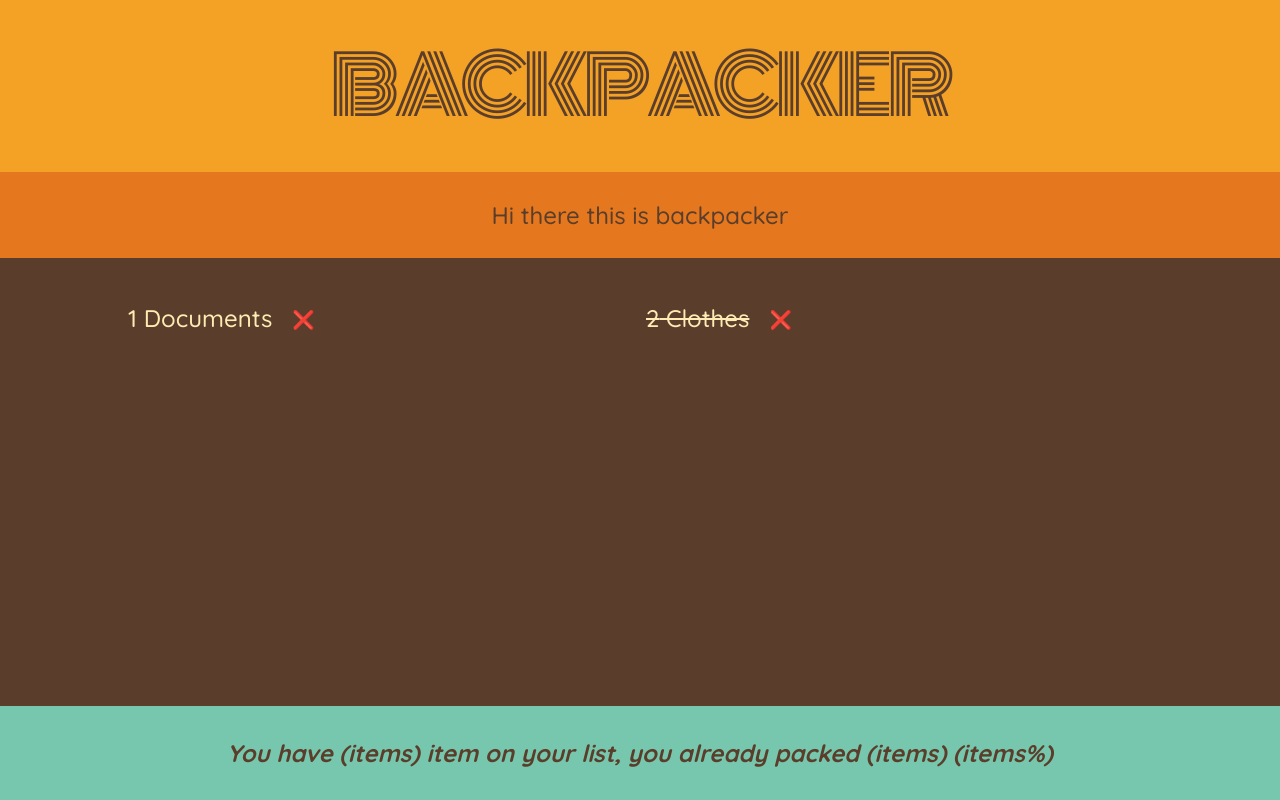
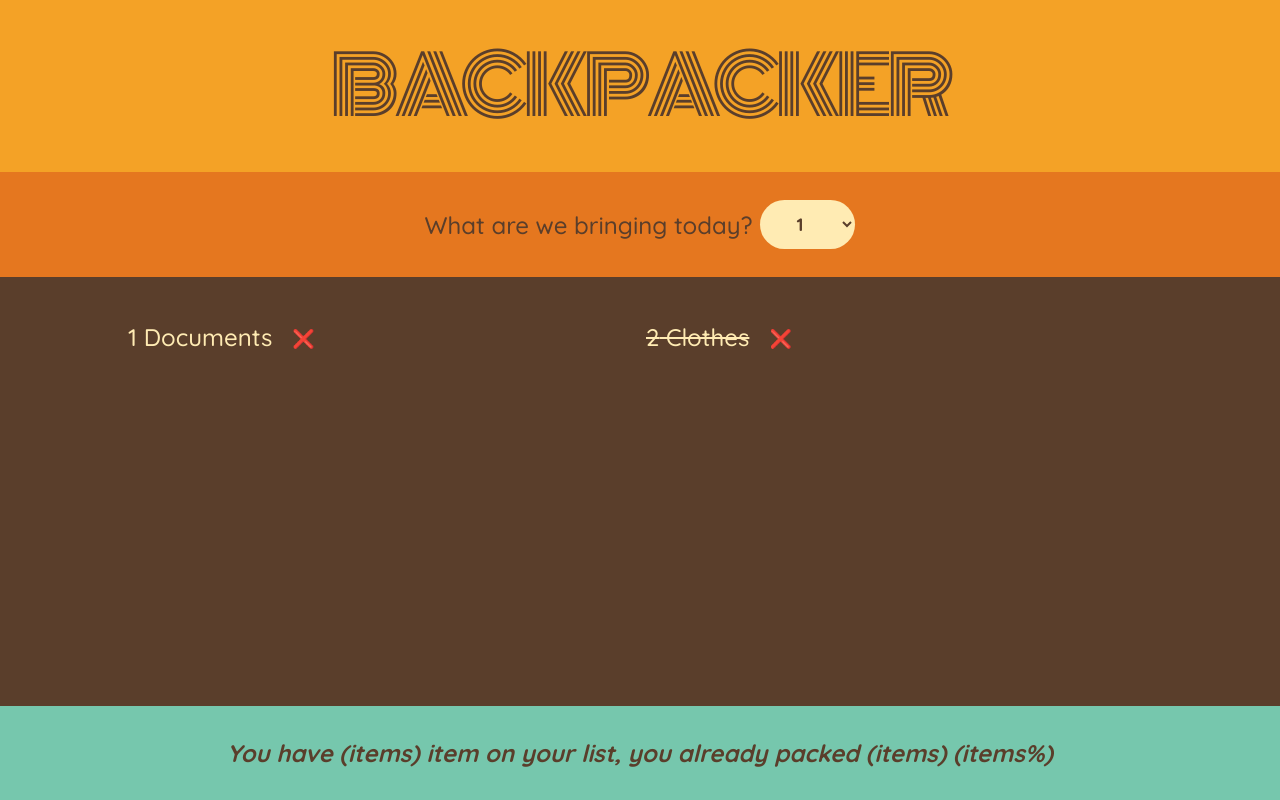
Before and after one commit to partfix/backpacker-todo-app, a React (Create React App) app: page / in a window 1280 px wide. Built offline with nearby package versions, Linux system fonts and the light colour scheme.

Commit message:
form added

```diff
--- a/src/App.js
+++ b/src/App.js
@@ -22,9 +22,14 @@ function Header() {
 
 function UserForm() {
   return (
-    <div className="add-form">
-      <span>Hi there this is backpacker</span>
-    </div>
+    <form className="add-form">
+      <span>What are we bringing today?</span>
+      <select>
+        <option value={1}>1</option>
+        <option value={2}>2</option>
+        <option value={3}>3</option>
+      </select>
+    </form>
   );
 }
 
```
